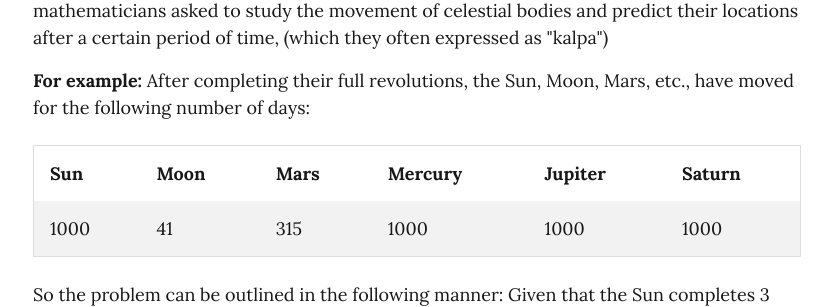
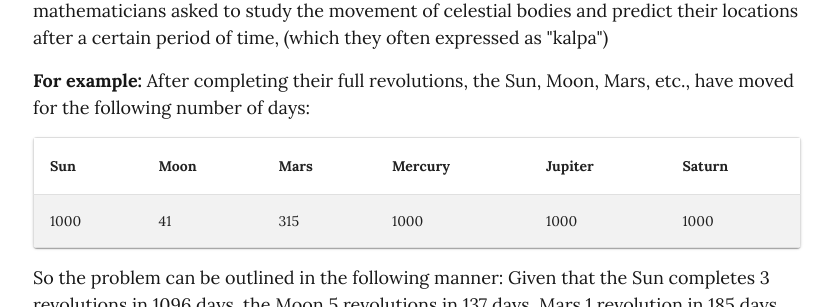
Before and after one commit to jonaprojects/remainder_solver, a Next.js app: page /background in a window 1280 px wide. Shown: the part 2760-3067 px from the top of the page, without its empty margins (223-1056 px from the left). Built offline with nearby package versions, Linux system fonts and the light colour scheme.

Commit message:
Fixed overflow issue

```diff
--- /dev/null
+++ b/components/table/PlanetsTable.jsx
@@ -0,0 +1,143 @@
+import React from "react";
+import {
+  Table,
+  TableBody,
+  TableCell,
+  TableContainer,
+  TableHead,
+  TableRow,
+  Paper,
+  Box,
+  useMediaQuery,
+  useTheme,
+  Card,
+  CardContent,
+  Typography,
+  ThemeProvider,
+  createTheme,
+} from "@mui/material";
+
+// Create a custom theme with Lora font family
+const customTheme = createTheme({
+  typography: {
+    fontFamily: '"Lora", "Georgia", serif',
+    // Customize specific typography variants
+    body1: {
+      fontFamily: '"Lora", "Georgia", serif',
+    },
+  },
+  components: {
+    // Customize specific components
+    MuiTableCell: {
+      styleOverrides: {
+        root: {
+          fontFamily: '"Lora", "Georgia", serif',
+        },
+        head: {
+          fontFamily: '"Lora", "Georgia", serif',
+          fontWeight: 700,
+        },
+      },
+    },
+  },
+});
+
+const ResponsiveTable = () => {
+  const theme = useTheme();
+  const isMobile = useMediaQuery(theme.breakpoints.down("sm"));
+
+  // Planet data
+  const planets = [
+    {
+      sun: 1000,
+      moon: 41,
+      mars: 315,
+      mercury: 1000,
+      jupiter: 1000,
+      saturn: 1000,
+    },
+  ];
+
+  // Column headers
+  const headers = ["Sun", "Moon", "Mars", "Mercury", "Jupiter", "Saturn"];
+
+  // Common style for custom font (inline styling)
+  const loraFontStyle = {
+    fontFamily: '"Lora", "Georgia", serif',
+  };
+
+  // For desktop: standard table
+  if (!isMobile) {
+    return (
+      <ThemeProvider theme={customTheme}>
+        <TableContainer component={Paper}>
+          <Table aria-label="planets table">
+            <TableHead>
+              <TableRow>
+                {headers.map((header) => (
+                  <TableCell key={header} sx={loraFontStyle}>
+                    {header}
+                  </TableCell>
+                ))}
+              </TableRow>
+            </TableHead>
+            <TableBody>
+              {planets.map((planet, index) => (
+                <TableRow key={index}>
+                  <TableCell sx={loraFontStyle}>{planet.sun}</TableCell>
+                  <TableCell sx={loraFontStyle}>{planet.moon}</TableCell>
+                  <TableCell sx={loraFontStyle}>{planet.mars}</TableCell>
+                  <TableCell sx={loraFontStyle}>{planet.mercury}</TableCell>
+                  <TableCell sx={loraFontStyle}>{planet.jupiter}</TableCell>
+                  <TableCell sx={loraFontStyle}>{planet.saturn}</TableCell>
+                </TableRow>
+              ))}
+            </TableBody>
+          </Table>
+        </TableContainer>
+      </ThemeProvider>
+    );
+  }
+
+  // For mobile: stacked cards
+  return (
+    <ThemeProvider theme={customTheme}>
+      <Box>
+        {planets.map((planet, planetIndex) => (
+          <Card sx={{ mb: 2 }} key={planetIndex}>
+            <CardContent>
+              {headers.map((header, index) => {
+                const key = header.toLowerCase();
+                return (
+                  <Box
+                    key={index}
+                    sx={{
+                      display: "flex",
+                      justifyContent: "space-between",
+                      borderBottom:
+                        index < headers.length - 1 ? "1px solid #eee" : "none",
+                      py: 1,
+                    }}
+                  >
+                    <Typography
+                      variant="body1"
+                      fontWeight="medium"
+                      sx={loraFontStyle}
+                    >
+                      {header}
+                    </Typography>
+                    <Typography variant="body1" sx={loraFontStyle}>
+                      {planet[key]}
+                    </Typography>
+                  </Box>
+                );
+              })}
+            </CardContent>
+          </Card>
+        ))}
+      </Box>
+    </ThemeProvider>
+  );
+};
+
+export default ResponsiveTable;
--- a/pages/background.js
+++ b/pages/background.js
@@ -10,6 +10,7 @@ import ArticleImage from "@/components/images/ArticleImage";
 import H1 from "@/components/typography/Headers/H1";
 import H2 from "@/components/typography/Headers/H2";
 import Section from "@/components/section/Section";
+import PlanetsTable from "@/components/table/PlanetsTable";
 
 export default function Background() {
   const config = {
@@ -180,28 +181,7 @@ export default function Background() {
                 revolutions, the Sun, Moon, Mars, etc., have moved for the
                 following number of days:
               </p>
-              <table className={classes.table}>
-                <thead>
-                  <tr>
-                    <th>Sun</th>
-                    <th>Moon</th>
-                    <th>Mars</th>
-                    <th>Mercury</th>
-                    <th>Jupiter</th>
-                    <th>Saturn</th>
-                  </tr>
-                </thead>
-                <tbody>
-                  <tr>
-                    <td>1000</td>
-                    <td>41</td>
-                    <td>315</td>
-                    <td>1000</td>
-                    <td>1000</td>
-                    <td>1000</td>
-                  </tr>
-                </tbody>
-              </table>
+              <PlanetsTable />
               <p className={classes.par}>
                 So the problem can be outlined in the following manner: Given
                 that the Sun completes 3 revolutions in 1096 days, the Moon 5
@@ -345,8 +325,18 @@ export default function Background() {
               </p>
               <MathJax>
                 {`$$
-          0 \\leq x < N \\quad \\text{and} \\quad x \\equiv a_i \\pmod{n_i} \\text{ for each } i = 1, 2, \\dots, k.
-          $$`}
+  0 \\leq x < N
+  $$`}
+              </MathJax>
+              <MathJax>
+                {`$$
+  x \\equiv a_i \\pmod{n_i}
+  $$`}
+              </MathJax>
+              <MathJax>
+                {`$$
+  \\forall i \\in \\{1, 2, \\dots, k\\}
+  $$`}
               </MathJax>
             </div>
             <H1>Proof</H1>
--- a/styles/Background.module.css
+++ b/styles/Background.module.css
@@ -23,7 +23,3 @@
 .italic {
     font-style: italic;
 }
-
-.table {
-    margin-block: 1.5rem;
-}
```
Also changed, not shown: components/table/PlanetsTable.module.css (added).
